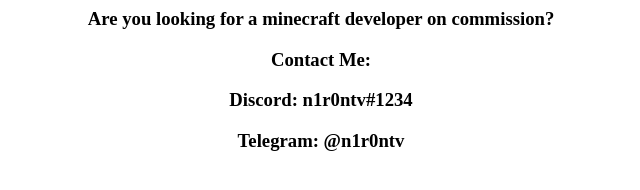
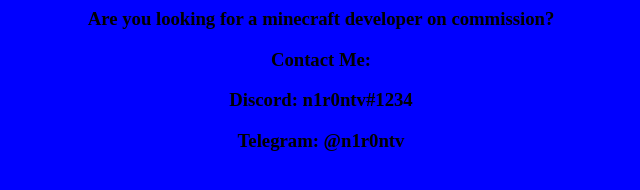
Before and after one commit to n1r0ntv/welcome, a plain HTML site: page index.html in a window 1280 px wide. Shown: the whole page, without its empty margins (319-959 px from the left). Drawn offline with Linux system fonts and the light colour scheme.

Commit message:
Update index.html

```diff
--- a/index.html
+++ b/index.html
@@ -1,5 +1,10 @@
-<style="background-color:#33475b">
+<DOCTYPE html>
+<html>
+<title>Welcome</title>
+<body style="background-color:blue;">
 <h3><center>Are you looking for a minecraft developer on commission?<center></h3>
 <center><h3>Contact Me:</h3><center>
 <center><h3>Discord: n1r0ntv#1234</h3><center>
 <center><h3>Telegram: @n1r0ntv</h3><center>
+</body>
+</html>
```
